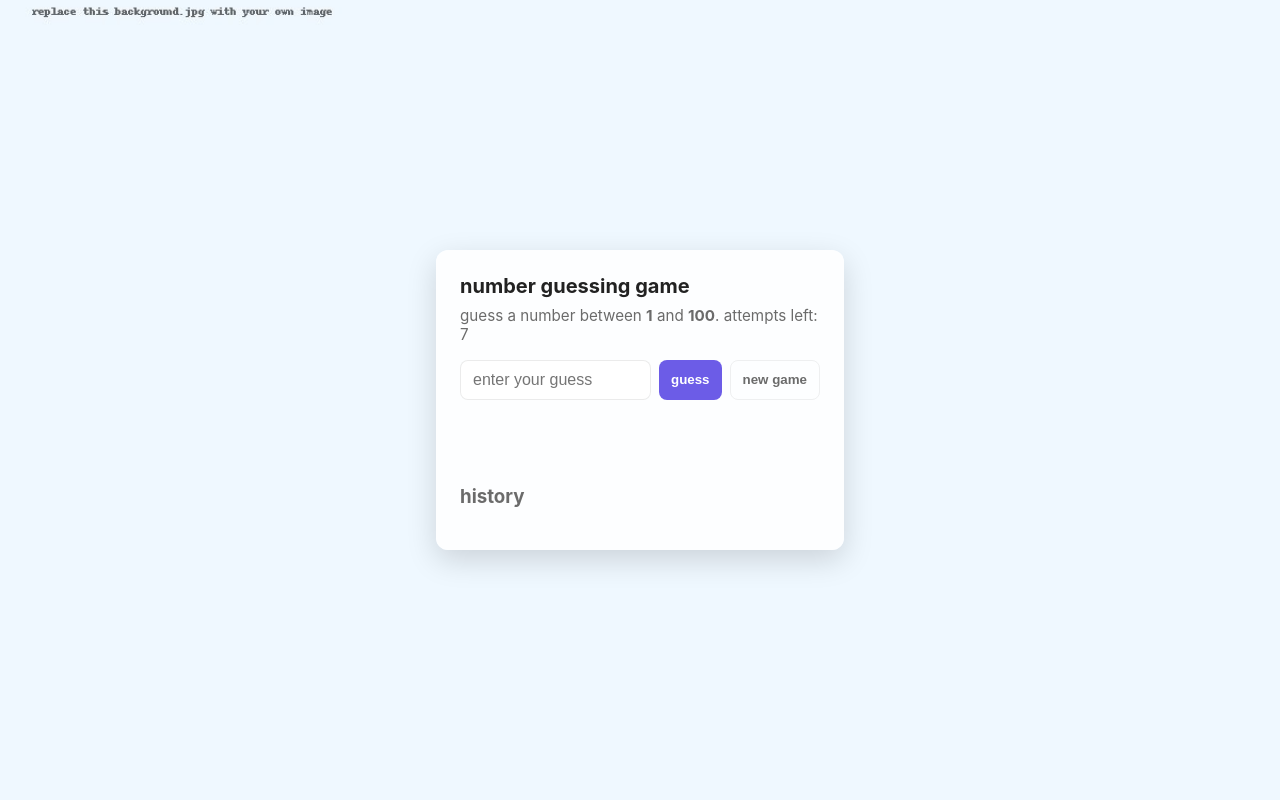
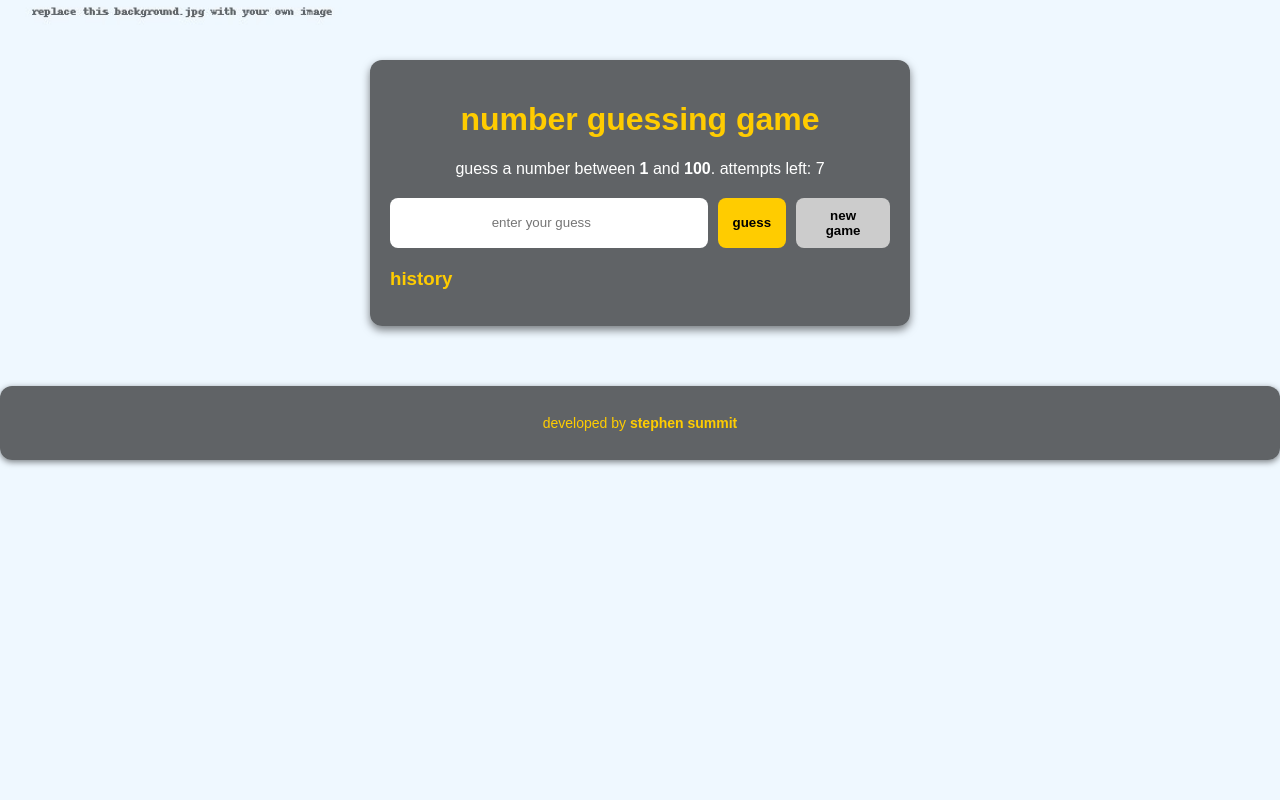
Before and after one commit to stephen-summit/SCT_SD_2, a Flask app: page / in a window 1280 px wide. Run offline with Flask 3, Linux system fonts and the light colour scheme.

Commit message:
added footer

```diff
--- a/static/css/style.css
+++ b/static/css/style.css
@@ -1,40 +1,98 @@
-/* simple stylish UI - replace background.jpg in static/images for a custom look */
-:root{
-  --accent: #6c5ce7;
-  --muted: #6b6b6b;
-  --bg: rgba(255,255,255,0.85);
+body {
+  margin: 0;
+  font-family: Arial, sans-serif;
+  background: url("../images/background.jpg") no-repeat center center fixed;
+  background-size: cover;
+  color: #fff;
 }
-html,body{
-  height:100%;
-  margin:0;
-  font-family:Inter,ui-sans-serif,system-ui,-apple-system,"Segoe UI",Roboto,"Helvetica Neue",Arial;
-  background: url('../images/background.jpg') center/cover no-repeat fixed;
-  display:flex;
-  align-items:center;
-  justify-content:center;
+
+.container {
+  max-width: 500px;
+  margin: 60px auto;
+  padding: 20px;
+  background: rgba(0, 0, 0, 0.6);
+  border-radius: 12px;
+  box-shadow: 0 4px 8px rgba(0, 0, 0, 0.5);
 }
-.container{
-  width:360px;
-  max-width:90%;
-  background: var(--bg);
-  padding:24px;
-  border-radius:12px;
-  box-shadow:0 10px 30px rgba(0,0,0,0.15);
-  backdrop-filter: blur(6px);
+
+h1 {
+  text-align: center;
+  color: #ffcc00;
 }
-h1{ text-transform:lowercase; margin:0 0 8px 0; font-size:1.25rem; color:#222; }
-.hint{ margin:0 0 16px 0; color:var(--muted); font-size:0.95rem; }
-form{ display:flex; gap:8px; margin-bottom:12px; }
-input[type=number]{
-  flex:1; padding:10px 12px; border-radius:8px; border:1px solid rgba(0,0,0,0.08);
-  font-size:1rem;
+
+.hint {
+  text-align: center;
+  margin-bottom: 20px;
 }
-button{
-  padding:10px 12px; border-radius:8px; border:0; cursor:pointer; font-weight:600;
+
+form {
+  display: flex;
+  justify-content: center;
+  gap: 10px;
+  margin-bottom: 20px;
 }
-#guess-btn{ background:var(--accent); color:white; }
-button.muted{ background:transparent; border:1px solid rgba(0,0,0,0.06); color:var(--muted); }
-.message{ min-height:38px; margin-bottom:12px; padding:8px 10px; border-radius:8px; font-weight:600; }
-.history{ margin-top:6px; color:var(--muted); }
-.history ul{ list-style:none; padding:0; margin:6px 0 0 0; max-height:120px; overflow:auto; }
-.history li{ padding:6px 8px; border-radius:6px; margin-bottom:6px; background:rgba(0,0,0,0.03); display:flex; justify-content:space-between; }
+
+#guess-input {
+  padding: 10px;
+  border-radius: 8px;
+  border: none;
+  width: 60%;
+  text-align: center;
+}
+
+button {
+  padding: 10px 15px;
+  border: none;
+  border-radius: 8px;
+  cursor: pointer;
+  background-color: #ffcc00;
+  color: #000;
+  font-weight: bold;
+  transition: 0.3s ease;
+}
+
+button:hover {
+  background-color: #ffaa00;
+}
+
+button.muted {
+  background-color: #ccc;
+  color: #000;
+}
+
+.message {
+  text-align: center;
+  margin: 15px 0;
+  font-weight: bold;
+}
+
+.history {
+  margin-top: 20px;
+}
+
+.history h3 {
+  margin-bottom: 10px;
+  color: #ffcc00;
+}
+
+#history-list {
+  list-style: none;
+  padding: 0;
+}
+
+#history-list li {
+  padding: 6px 0;
+  border-bottom: 1px solid rgba(255, 255, 255, 0.3);
+}
+
+/* footer styling */
+.footer {
+  text-align: center;
+  padding: 15px;
+  margin-top: 30px;
+  font-size: 14px;
+  color: #ffcc00;
+  background: rgba(0, 0, 0, 0.6);
+  border-radius: 12px;
+  box-shadow: 0 2px 6px rgba(0, 0, 0, 0.5);
+}
--- a/templates/index.html
+++ b/templates/index.html
@@ -25,6 +25,11 @@
     </div>
   </div>
 
+  <!-- footer section -->
+  <footer class="footer">
+    <p>developed by <strong>stephen summit</strong></p>
+  </footer>
+
   <script src="{{ url_for('static', filename='js/script.js') }}"></script>
 </body>
 </html>
```
